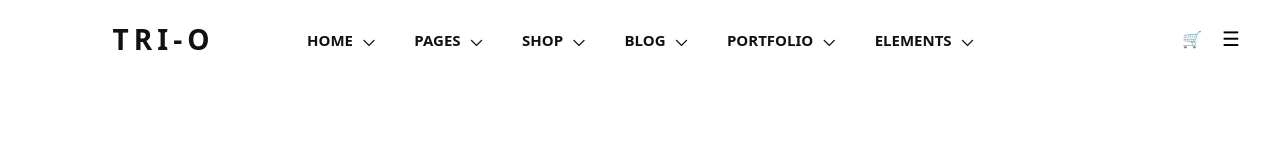
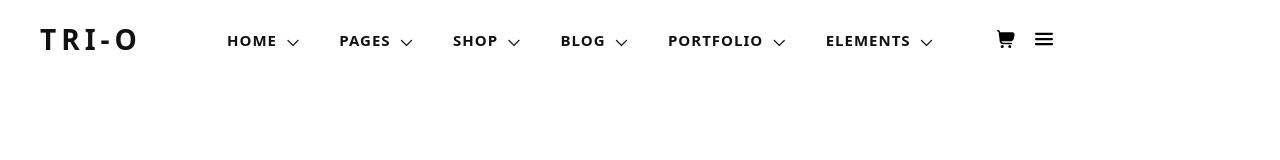
Before and after one commit to dunleen/html-css-checkpoint-6, a plain HTML site: page index.html in a window 1280 px wide. Drawn offline with Linux system fonts and the light colour scheme.

Commit message:
svg and small additions

```diff
--- a/index.html
+++ b/index.html
@@ -1,5 +1,5 @@
 <!DOCTYPE html>
-<html lang="en">
+<html lang="ru">
 <head>
 	<meta charset="UTF-8">
 	<meta name="viewport" content="width=device-width, initial-scale=1.0">
@@ -20,9 +20,13 @@
 			</ul>
 		</nav>
 
-		<div class='header-R'>
-			<div class='cart'>🛒</div>
-			<button class="burger">☰</button>
+		<div class="header-R">
+			<div class="cart">
+				<img src='img/svg/cart_svg.svg' alt='Корзина'>
+			</div>
+				<button class="burger">
+					<img src='img/svg/burger.svg' alt='Бургер'>
+				</button>
 		</div>
 	</header>
 </body>
--- a/style.css
+++ b/style.css
@@ -13,15 +13,15 @@ body
 header
 {
 	display: grid;
-	grid-template-columns: 1fr auto 1fr;
+	grid-template-columns: 1fr auto 100px 1fr;
 	align-items: center;
 	padding: 20px 40px;
 	gap: 20px;
 }
 .header
 {
-	justify-self: center;
-
+  grid-column: 1;
+	justify-self: start;
 	font-family: system-ui;
 	font-size: 28px;
 	font-weight: 900;
@@ -41,7 +41,7 @@ nav ul
 	font-family: system-ui;
 	font-size: 18px;
 	font-weight: 600;
-	letter-spacing: 1	px;
+	letter-spacing: 1px;
 	color: #111
 }
 
@@ -61,17 +61,28 @@ nav a::after
 }
 .header-R
 {
+  grid-column: 3;
   justify-self: end;
   display: flex;
+  gap: 20px;
   align-items: center;
   gap: 20px;
+
 }
+
 
 
 .cart
 {
   position: relative;
-  font-size: 16px;
+  display: flex;
+  align-items: center;
+}
+.cart img
+{
+  width: 18px;
+  height: 18px;
+  display: block;
 }
 
 .burger
@@ -81,3 +92,12 @@ nav a::after
   border: none;
   cursor: pointer;
 }
+.burger img
+{
+  background: none;
+  border: none;
+  cursor: pointer;
+  width: 18px;
+  height: 18px;
+  display: block;
+}
```
Also changed, not shown: img/svg/burger.svg (added), img/svg/cart_svg.svg (added).
